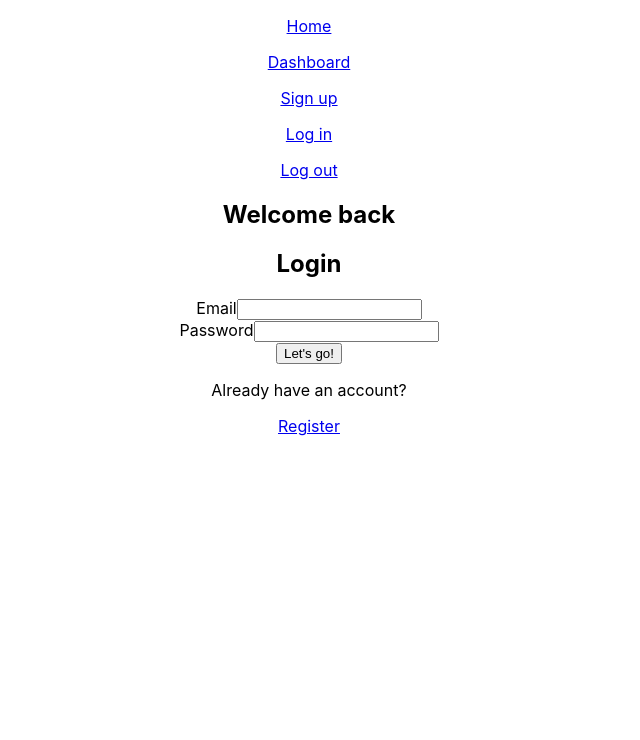
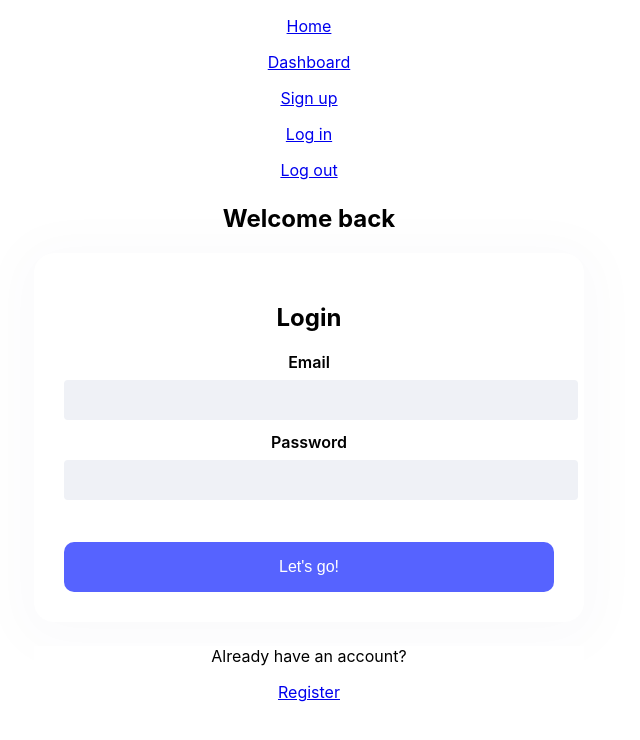
Before and after one commit to MinaSamwail/NewsPaper, a React (Create React App) app in the folder client/: page /signin in a window 1280 px wide. Shown: the top 740 px of the page, without its empty margins (331-971 px from the left). Built offline with nearby package versions, Linux system fonts and the light colour scheme; no server answers.

Commit message:
css form done

```diff
--- a/client/src/styles/forms.css
+++ b/client/src/styles/forms.css
@@ -0,0 +1,89 @@
+.form-section {
+    background: white;
+    max-width: 550px;
+    margin: 3vh auto 0;
+    padding: 0 20px;
+    max-height: 75vh;
+  }
+
+  .form-section .round-image {
+    height: 250px;
+    width: 250px;
+    border-radius: 100%;
+    overflow: hidden;
+    margin: 0 auto 20px;
+  }
+
+  .form-section .round-image img {
+    object-fit: cover;
+    height: 100%;
+    object-position: center;
+  }
+
+  .form-section .header {
+    text-align: center;
+  }
+
+  .form {
+    background: white;
+    padding: 30px;
+    border-radius: 20px;
+    box-shadow: rgba(16, 35, 82, 0.02) 0 7px 50px 20px;
+  }
+
+  .form .title {
+    margin: 10px 0;
+  }
+
+  .form-group .input {
+    margin: 8px 0 12px;
+    width: 100%;
+    border-radius: 4px;
+    display: block;
+    border: none;
+    font-size: 14px;
+    background: #eff1f6;
+    padding: 12px 12px;
+  }
+
+  .form-group .input-error {
+    padding: 8px 16px;
+    border-radius: 4px;
+    background-color: rgb(255, 192, 192);
+    color: rgb(255, 34, 34);
+  }
+
+  .form-group .text-area {
+    display: block;
+    font-size: 14px;
+    width: 100%;
+    background: #eff1f6;
+    border: none;
+    border-radius: 4px;
+    line-height: 1.3;
+    resize: none;
+    box-sizing: border-box;
+    padding: 12px;
+    margin-top: 10px;
+    margin-bottom: 10px;
+    font-family: "Manrope", sans-serif;
+  }
+
+  .form-group .label {
+    font-weight: 600;
+  }
+
+  .form button {
+    margin-top: 30px;
+    background: #5663ff;
+    width: 100%;
+    color: white;
+    padding: 16px 0;
+    font-size: 16px;
+    border-radius: 10px;
+    border: none;
+  }
+
+  .form-section.link {
+    text-align: center;
+  }
```
